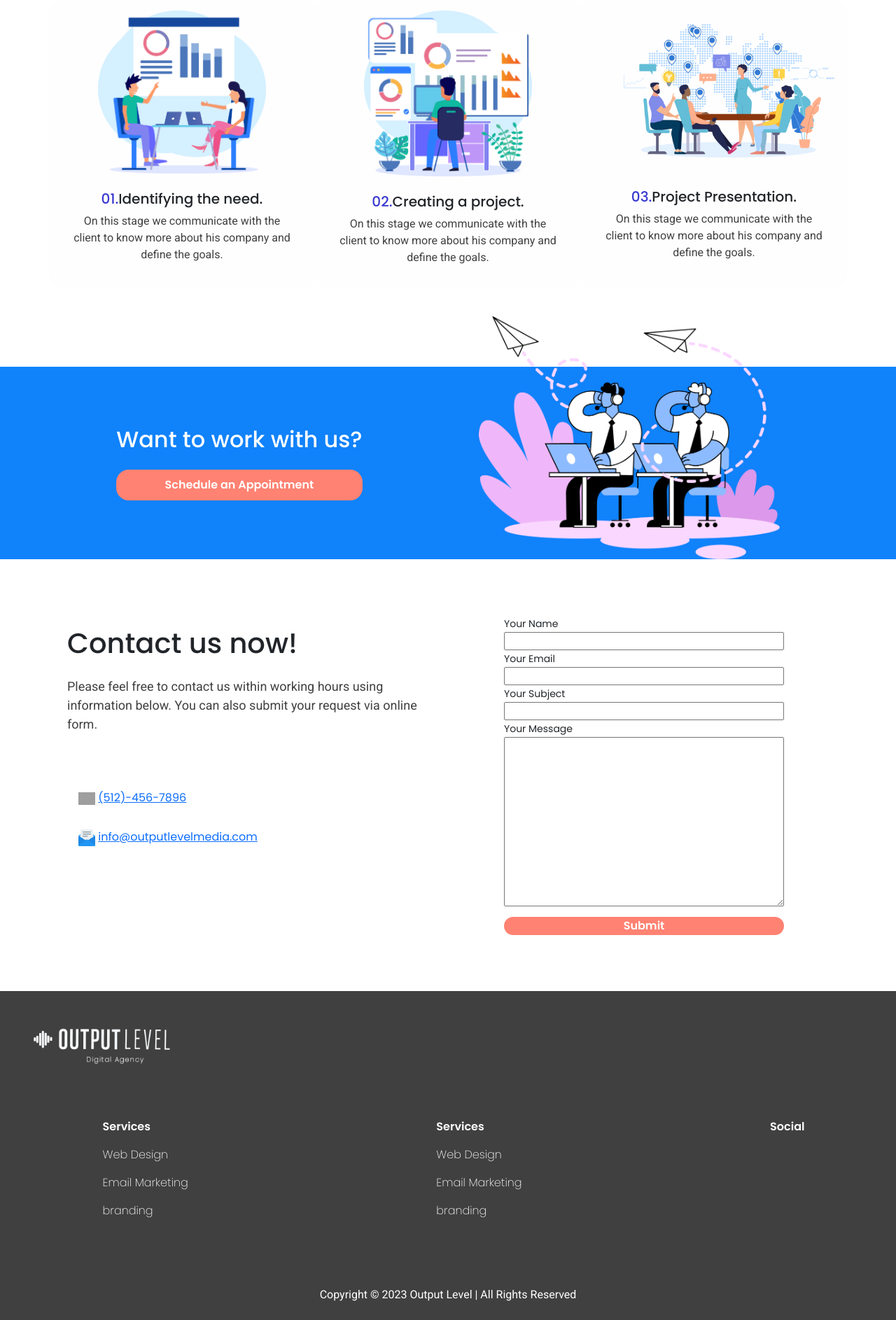
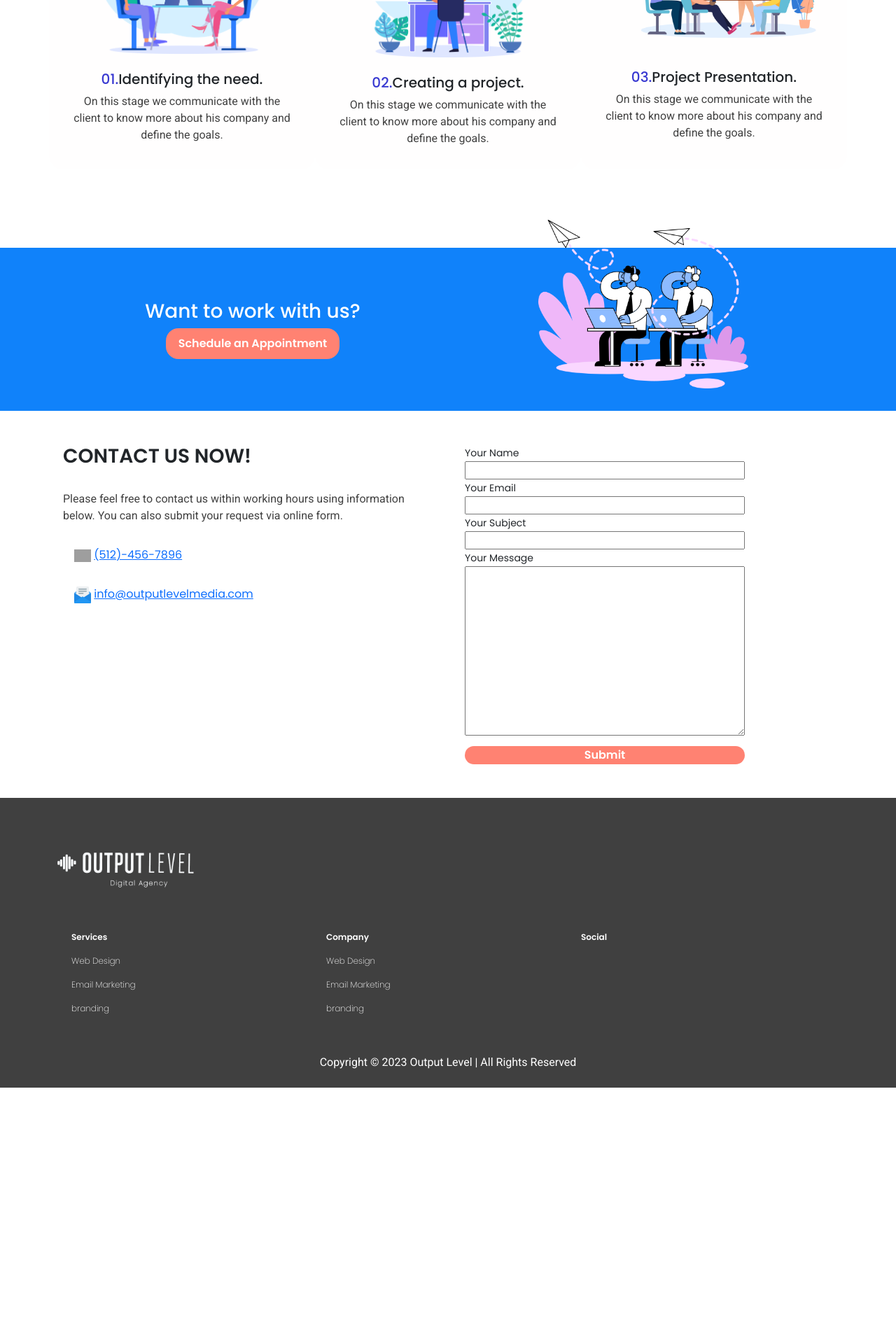
Before and after one commit to Outputlevel/Output-Level-Media, a PHP site: page / in a window 1280 px wide. Shown: the part 1976-3862 px from the top of the page at 70% size. After the commit the page ends 3530 px from the top, so only its background shows below. Run offline with PHP 8.4, Linux system fonts and the light colour scheme; grey boxes are pictures that could not be loaded.

Commit message:
cambios a responsive

```diff
--- a/index.html
+++ b/index.html
@@ -42,16 +42,16 @@
     </nav>
     <!--Hero-->
     <section class="hero-section">
-        <div class="hero-container">
-            <div>
+        <div class="container row align-items-center mx-auto">
+            <div class="col-12 col-md-6 text-center text-md-start py-5 py-md-0">
                 <h1>Making your business <br>ideas <span class="text-highlight">Come True</span></h1>
                 <p class="hero-text">We build websites that build businesses.</p>
-                <button class="button-primary" onclick="window.location.href='services.html';">Learn More</button>
+                <button class="button-primary mr-2" onclick="window.location.href='services.html';">Learn More</button>
 
             </div>
 
-            <div>
-                <lottie-player src="https://assets3.lottiefiles.com/packages/lf20_chcyxcbj.json"  background="transparent"  speed="1"  style="width: 550px; height: 550px;"  loop autoplay></lottie-player>
+            <div class="col-12 col-md-6">
+                <lottie-player class="hero-image" src="https://assets3.lottiefiles.com/packages/lf20_chcyxcbj.json"  background="transparent"  speed="1"   loop autoplay></lottie-player>
             </div>
         </div>
     </section>
@@ -116,13 +116,13 @@
 
     <!--CTA-->
 
-    <section class="cta-section">
-        <div class="cta-container">
-            <div class="cta-image-container">
+    <section class="cta-section py-4">
+        <div class="container row mx-auto d-flex flex-col">
+            <div class="col-12 col-md-6 order-md-1 my-2 d-flex justify-content-center">
                 <img class="cta-image" src="images/contact.png" alt="">
             </div>
-            <div class="cta-info-container">
-                <h2 class="text-white">Want to work with us?</h2>
+            <div class="col-12 col-md-6 order-md-0 my-2 d-flex flex-column align-items-center justify-content-center">
+                <h3 class="text-white">Want to work with us?</h2>
 
                 <button class="button-primary">Schedule an Appointment</button>
 
@@ -132,12 +132,13 @@
     </section>
 
     <!--Contact-->
-    <section class="contact-section">
-        <div class="contact-container">
-            <div class="contact-info">
-                <h2 class="contact-title">Contact us now!</h2>
-                <p class="contact-subtitle">Please feel free to contact us within working hours using information below. You can also submit your request via online form.</p>
 
+   <section class="pb-5 pt-5">
+    <div class="container ">
+        <div class="row align-items-start mx-auto">
+            <div class="col-sm-12 col-md-6 text-md-left gap-6 ps-2">
+                <h3 class="pb-4"><strong>CONTACT US NOW!</strong></h3>
+                <p class="pe-md-4">Please feel free to contact us within working hours using information below. You can also submit your request via online form.</p>
                     <div class="contact-info">
                         <img class="contact-icon active" src="images/phone-call.svg" alt="">
                         <a href="(512)-456-7896">(512)-456-7896</a>
@@ -147,8 +148,10 @@
                         <a href="mailto:info@outputlevelmedia.com">info@outputlevelmedia.com</a>
                     </div>
             </div>
+
+        <div class="col-sm-12 col-md-6 ps-4 pt-4 pt-md-0">
             <div class="form-container">
-                <form action="post"></form>
+                <form action="post">
                 <label for="yourName">Your Name</label><br>
                 <input type="text" id="yourName" name="yourName"><br>
                 <label for="yourEmail">Your Email</label><br>
@@ -158,32 +161,33 @@
                 <label for="yourMessage">Your Message</label><br>
                 <textarea name="yourMessage" id="yourMessage" cols="30" rows="10"></textarea><br>
                 <input class="form-button" type="button" value="Submit">
+                </form>
+            </div>
         </div>
 
-
         </div>
-
+    </div>
 </section>
 
     <footer>
-        <div class="footer-container">
+        <div class="container mx-auto">
             <div class="logo-container">
-                <img class="logo-footer" src="images/LOGO OL Whitepng.png" alt="Output Level White">
+                <img class="logo-footer py-4" src="images/LOGO OL Whitepng.png" alt="Output Level White">
             </div>
-            <div class="footer-menu-container">
-                <div class="footer-menu-col">
+            <div class="py-4 row container mx-auto">
+                <div class="col-4 d-flex flex-column gap-3 px-2">
                     <span class="footer-menu bold">Services</span>
                     <span class="footer-menu">Web Design</span>
                     <span class="footer-menu">Email Marketing</span>
                     <span class="footer-menu">branding</span>
                 </div>
-                <div class="footer-menu-col">
-                    <span class="footer-menu bold">Services</span>
+                <div class="col-4 d-flex flex-column gap-3 px-2">
+                    <span class="footer-menu bold">Company</span>
                     <span class="footer-menu">Web Design</span>
                     <span class="footer-menu">Email Marketing</span>
                     <span class="footer-menu">branding</span>
                 </div>
-                <div class="footer-menu-col">
+                <div class="col-4 d-flex flex-column gap-3 px-2">
                     <span class="footer-menu bold">Social</span>
                 </div>
             </div>
--- a/mystyle.css
+++ b/mystyle.css
@@ -130,7 +130,7 @@ header {
     align-items: center;
 }
 .logo-header {
-    width: 240px;
+    width: 200px;
 }
 
 .header-menu {
@@ -180,7 +180,7 @@ footer {
 
 .footer-menu {
     color: white;
-    font-size: 16px;
+    font-size: 12px;
     font-weight: 300;
 
 }
@@ -198,9 +198,18 @@ footer {
 /* Hero clases */
 
 .hero-image {
-    width: 550px;
+    width: 270px;
+    margin: auto;
 }
 
+
+@media (min-width: 768px) {
+.hero-image {
+    width: 550px;
+    height: 550px;
+    margin: 0px
+}
+}
 .hero-text {
     font-size: 24px;
     padding: 16px 0px;
@@ -334,16 +343,22 @@ footer {
 }
 
 .cta-image {
+    width: 300px;
+    margin-top: -4.5rem;
+    margin-left: auto;
+    margin-right: auto;
+
+
+}
+@media screen (min-width: 480px) {
+.cta-image {
     width: 430px;
     margin-top: -4.5rem;
 
 }
+}
 
-.cta-info-container{
-    display: flex;
-    flex-direction: column;
-    gap: 1rem;
-}
+
 
 /* contact */
 
```
Also changed, not shown: Services.html (+14 -16 lines), contact.html (+11 -11 lines). Lines whose indentation alone changed are shown as unchanged.
